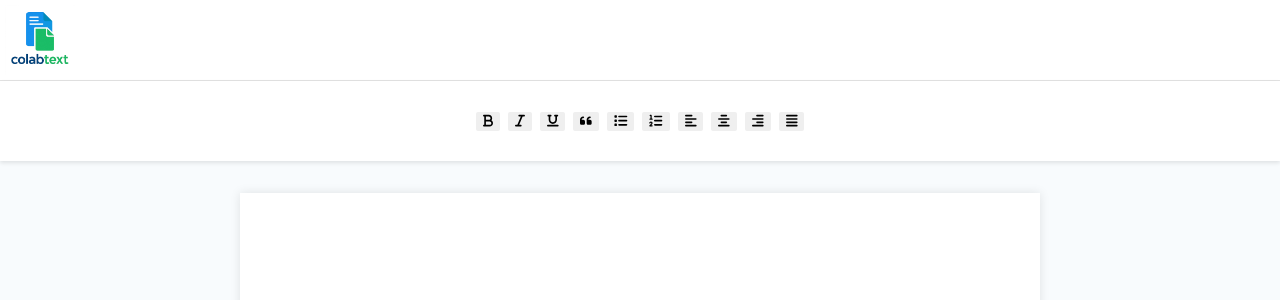
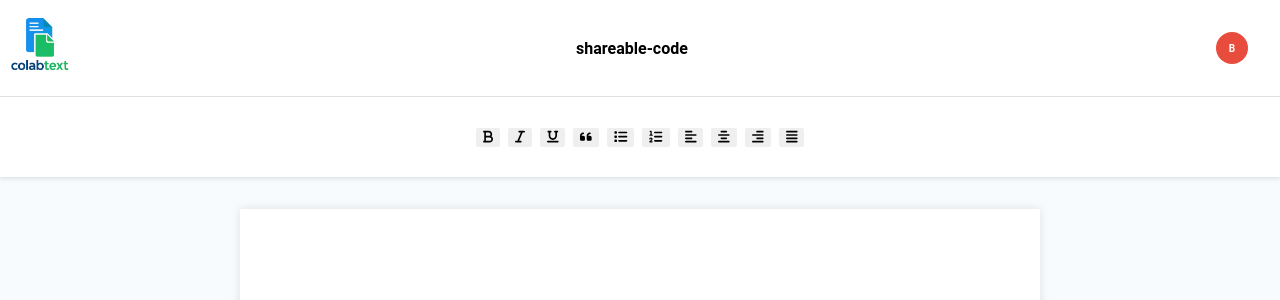
Before and after one commit to ajaypanthagani/colabtext, a React (Vite) app: page / in a window 1280 px wide. Shown: the top 300 px of the page. Built offline with nearby package versions, Linux system fonts and the light colour scheme.

Commit message:
feature: add placeholder-dummy shareable-code and active user indicators

```diff
--- a/src/components/editor/editor.css
+++ b/src/components/editor/editor.css
@@ -58,3 +58,59 @@
     height: 5rem;
     padding: 5px;
 }
+
+.activity-indicator-container {
+    padding: 2rem;
+    display: flex;
+    flex-direction: row;
+}
+
+.modal-backdrop {
+    position: fixed;
+    top: 0;
+    left: 0;
+    width: 100%;
+    height: 100%;
+    background-color: rgba(0, 0, 0, 0.4);
+    display: flex;
+    justify-content: center;
+    align-items: center;
+    z-index: 100;
+}
+
+.modal {
+    background: white;
+    padding: 2rem;
+    border-radius: 8px;
+    max-width: 400px;
+    width: 90%;
+    box-shadow: 0 0 10px rgba(0,0,0,0.2);
+}
+
+.modal ul {
+    padding-left: 1rem;
+    max-height: 300px;
+    overflow-y: scroll;
+}
+
+.flex-gap-between {
+    justify-content: space-between;
+}
+
+.close-modal {
+    padding: 0;
+    border: none;
+    height: fit-content;
+    background-color: transparent;
+    font-size: 1rem;
+}
+
+@media (max-width: 768px) {
+    .modal {
+        width: 50%;
+    }
+
+    .modal ul {
+        max-height: 150px;
+    }
+  }
--- a/src/components/editor/editor.tsx
+++ b/src/components/editor/editor.tsx
@@ -1,11 +1,14 @@
 /* eslint-disable @typescript-eslint/no-unused-expressions */
-import { useState } from 'react';
+import { useState, useEffect } from 'react';
 import Page from '../page/page';
 import Toolbar from '../toolbar/toolbar';
+import UserBadge from '../user-badge/user-badge';
 import './editor.css';
 import { createEditor, Editor, Transforms } from 'slate';
 import { withReact, Slate } from 'slate-react';
 import { CustomEditor, CustomElement, CustomText } from '../../types/editor';
+import { faClose } from '@fortawesome/free-solid-svg-icons';
+import { FontAwesomeIcon } from '@fortawesome/react-fontawesome';
 
 const RichTextEditor = () => {
   const [editor] = useState(() => {
@@ -22,6 +25,17 @@ const RichTextEditor = () => {
     };
     return e;
   });
+
+  const [username, setUsername] = useState('');
+
+  useEffect(() => {
+    const adjectives = ['Happy', 'Clever', 'Brave', 'Gentle', 'Wise', 'Swift', 'Bright', 'Calm', 'Kind', 'Proud'];
+    const nouns = ['Fox', 'Bear', 'Eagle', 'Wolf', 'Lion', 'Tiger', 'Hawk', 'Owl', 'Deer', 'Horse'];
+    const randomAdjective = adjectives[Math.floor(Math.random() * adjectives.length)];
+    const randomNoun = nouns[Math.floor(Math.random() * nouns.length)];
+    const randomNumber = Math.floor(Math.random() * 1000);
+    setUsername(`${randomAdjective}${randomNoun}${randomNumber}`);
+  }, []);
 
   const isInSpecialBlock = (editor: CustomEditor) => {
     const [match] = Editor.nodes(editor, {
@@ -103,10 +117,35 @@ const RichTextEditor = () => {
     },
   ];
 
+  const [isModalOpen, setIsModalOpen] = useState(false);
+
+  const badges = [username]; // or real usernames
+  const [currentIndex, setCurrentIndex] = useState(0);
+
+  useEffect(() => {
+    const interval = setInterval(() => {
+      setCurrentIndex(prev => (prev + 1) % badges.length);
+    }, 1000); // change every 1 second
+
+    return () => clearInterval(interval);
+  }, [badges.length]);
+
+  const toggleModal = () => {
+    setIsModalOpen(prev => !prev);
+  };
+
   return (
     <div className="editor-wrapper">
       <div className="header">
-        <img className='logo' src="colabtext.png" alt="colabtext" />
+        <div className="logo-container">
+          <img className='logo' src="colabtext.png" alt="colabtext" />
+        </div>
+        <div className="shareable-code-container">
+          <h4 className="shareable-code">shareable-code</h4>
+        </div>
+        <div className="activity-indicator-container" onClick={toggleModal}>
+          <UserBadge username={badges[currentIndex]} />
+        </div>
       </div>
       <Slate editor={editor} initialValue={initialValue}>
         <div className="toolbar-container flex">
@@ -127,6 +166,26 @@ const RichTextEditor = () => {
           </div>
         </div>
       </Slate>
+
+      {isModalOpen && (
+        <div className="modal-backdrop" onClick={toggleModal}>
+          <div className="modal" onClick={e => e.stopPropagation()}>
+            <div className="flex flex-gap-between">
+              <h4>Active Users</h4>
+              <button className='close-modal' onClick={toggleModal}>
+                  <FontAwesomeIcon icon={faClose} />
+              </button>
+            </div>
+            <ul>
+              {badges.map((user, index) => (
+                <li key={index}>
+                  {user}
+                </li>
+              ))}
+            </ul>
+          </div>
+        </div>
+      )}
     </div>
   );
 };
--- a/src/components/page/page.css
+++ b/src/components/page/page.css
@@ -1,5 +1,5 @@
 .slate-editor {
-    padding: 5rem;
+    padding: 2rem;
     line-height: 1.6;
 }
 
--- /dev/null
+++ b/src/components/user-badge/user-badge.css
@@ -0,0 +1,17 @@
+.user-avatar {
+  width: 32px;
+  height: 32px;
+  border-radius: 50%;
+  display: flex;
+  align-items: center;
+  justify-content: center;
+  color: white;
+  font-weight: bold;
+  font-size: 10px;
+}
+
+.username {
+  font-size: 14px;
+  font-weight: 500;
+  color: #333;
+}
--- /dev/null
+++ b/src/components/user-badge/user-badge.tsx
@@ -0,0 +1,39 @@
+import React from 'react';
+import './user-badge.css';
+
+interface UserBadgeProps {
+  username: string;
+}
+
+const UserBadge: React.FC<UserBadgeProps> = ({ username }) => {
+  // Generate a random color based on the username
+  const getColorFromUsername = (name: string) => {
+    const colors = [
+      '#FF6B6B', '#4ECDC4', '#45B7D1', '#96CEB4', '#FFEEAD',
+      '#D4A5A5', '#9B59B6', '#3498DB', '#E74C3C', '#2ECC71'
+    ];
+    const index = name.split('').reduce((acc, char) => acc + char.charCodeAt(0), 0);
+    return colors[index % colors.length];
+  };
+
+  // Get initials from username
+  const getInitials = (name: string) => {
+    return name
+      .split(' ')
+      .map(word => word[0])
+      .join('')
+      .toUpperCase()
+      .slice(0, 2);
+  };
+
+  return (
+    <div
+    className="user-avatar"
+    style={{ backgroundColor: getColorFromUsername(username) }}
+  >
+    {getInitials(username)}
+  </div>
+  );
+};
+
+export default UserBadge;
```
